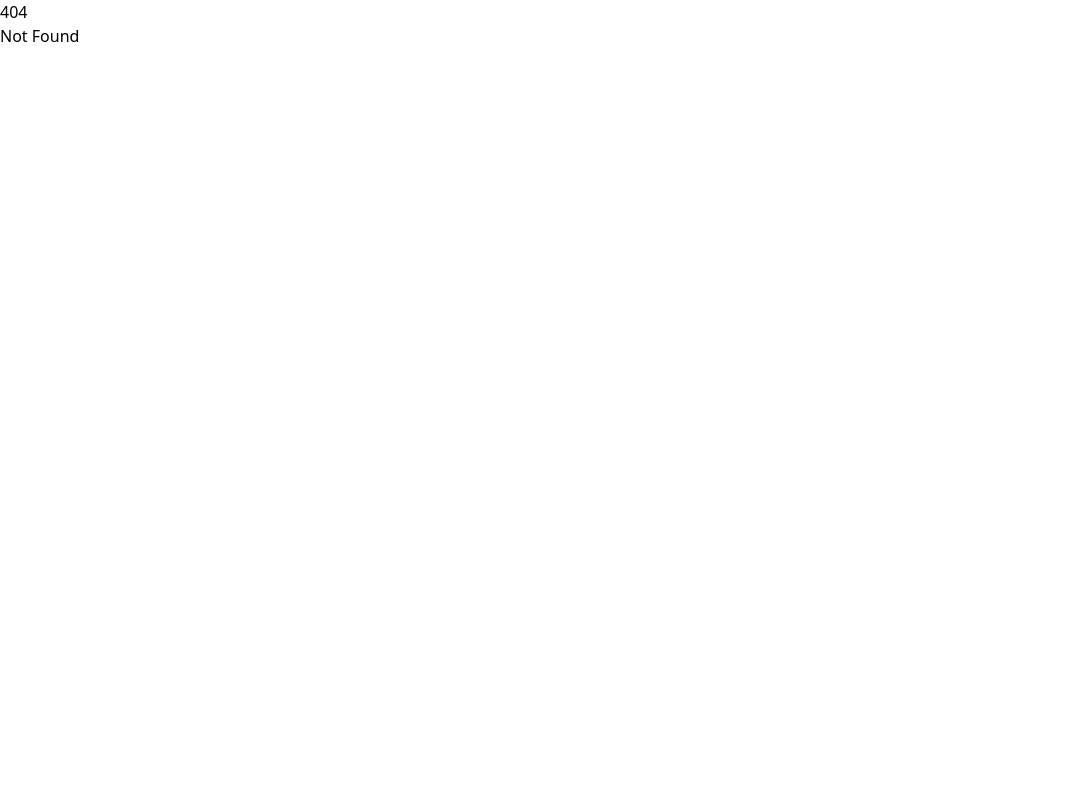
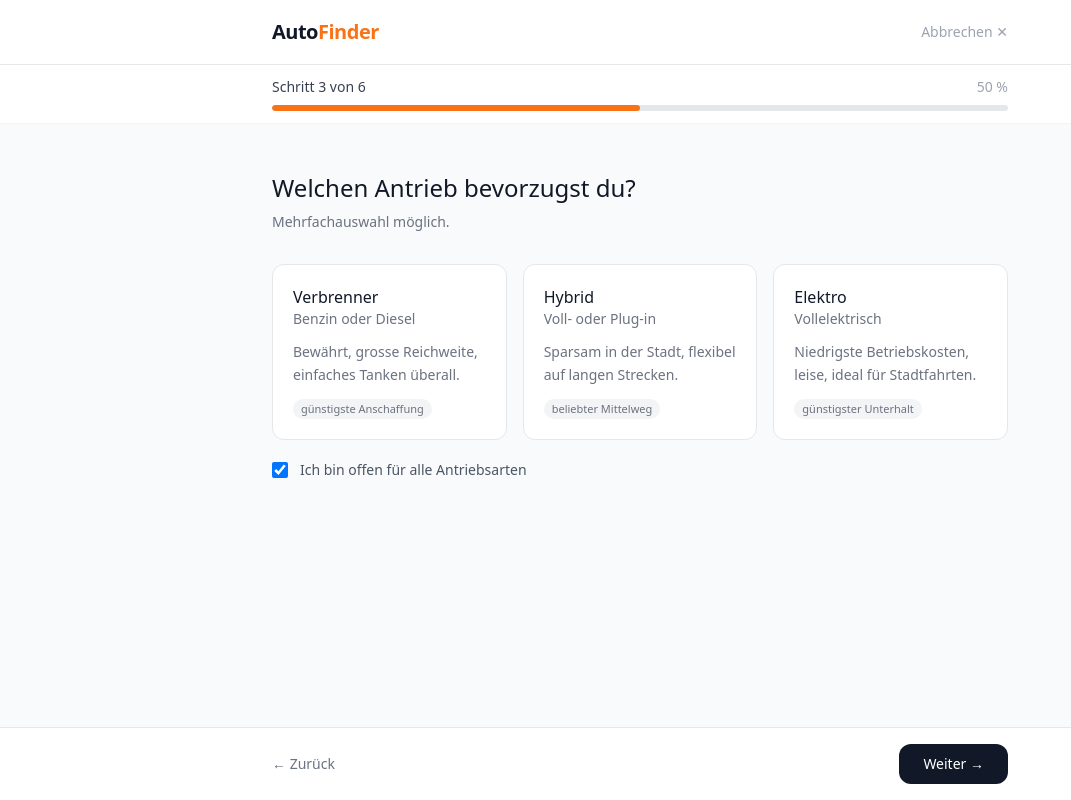
Before and after one commit to savethedavee/prototyping-ln, a SvelteKit app in the folder autofinder/: page /finder/antrieb in a window 1280 px wide. Before the commit this address had no page. Shown: the whole page, without its empty margins (0-1071 px from the left). Built offline with nearby package versions, Linux system fonts and the light colour scheme.

Commit message:
feat: antrieb Step

```diff
--- /dev/null
+++ b/autofinder/src/routes/finder/antrieb/+page.svelte
@@ -0,0 +1,119 @@
+<script lang="ts">
+	import { searchInputs } from '$lib/stores/questionnaire';
+	import QuestionnaireFrame from '$lib/components/QuestionnaireFrame.svelte';
+
+	const OPTIONS = [
+		{
+			key: 'combustion',
+			label: 'Verbrenner',
+			sub: 'Benzin oder Diesel',
+			desc: 'Bewährt, grosse Reichweite, einfaches Tanken überall.',
+			badge: 'günstigste Anschaffung'
+		},
+		{
+			key: 'hybrid',
+			label: 'Hybrid',
+			sub: 'Voll- oder Plug-in',
+			desc: 'Sparsam in der Stadt, flexibel auf langen Strecken.',
+			badge: 'beliebter Mittelweg'
+		},
+		{
+			key: 'electric',
+			label: 'Elektro',
+			sub: 'Vollelektrisch',
+			desc: 'Niedrigste Betriebskosten, leise, ideal für Stadtfahrten.',
+			badge: 'günstigster Unterhalt'
+		}
+	];
+
+	let openToAll = $state($searchInputs.drivetrain.length === 0);
+
+	function toggleOption(key: string) {
+		openToAll = false;
+		searchInputs.update((s) => {
+			const drivetrain = s.drivetrain.includes(key)
+				? s.drivetrain.filter((k) => k !== key)
+				: [...s.drivetrain, key];
+			return { ...s, drivetrain };
+		});
+	}
+
+	function toggleOpenToAll() {
+		openToAll = !openToAll;
+		if (openToAll) {
+			searchInputs.update((s) => ({ ...s, drivetrain: [] }));
+		}
+	}
+</script>
+
+<svelte:head>
+	<title>Antrieb – AutoFinder</title>
+</svelte:head>
+
+<QuestionnaireFrame currentStep={3} backHref="/finder/nutzung" nextHref="/finder/marken">
+	<h1 class="text-2xl font-medium text-gray-900">Welchen Antrieb bevorzugst du?</h1>
+	<p class="mt-2 text-sm text-gray-500">Mehrfachauswahl möglich.</p>
+
+	<div class="mt-8 grid grid-cols-1 gap-4 md:grid-cols-3">
+		{#each OPTIONS as opt}
+			{@const selected = $searchInputs.drivetrain.includes(opt.key)}
+			<button
+				onclick={() => toggleOption(opt.key)}
+				class="rounded-card border p-5 text-left transition-all"
+				class:border-gray-900={selected}
+				class:bg-gray-900={selected}
+				class:border-gray-200={!selected}
+				class:bg-white={!selected}
+				class:hover:border-gray-400={!selected}
+			>
+				<div class="flex items-start justify-between">
+					<div>
+						<p
+							class="font-medium"
+							class:text-white={selected}
+							class:text-gray-900={!selected}
+						>
+							{opt.label}
+						</p>
+						<p
+							class="text-sm"
+							class:text-gray-300={selected}
+							class:text-gray-500={!selected}
+						>
+							{opt.sub}
+						</p>
+					</div>
+					{#if selected}
+						<span class="text-white">✓</span>
+					{/if}
+				</div>
+				<p
+					class="mt-3 text-sm leading-relaxed"
+					class:text-gray-300={selected}
+					class:text-gray-500={!selected}
+				>
+					{opt.desc}
+				</p>
+				<span
+					class="mt-3 inline-block rounded-full px-2 py-0.5 text-[11px] font-medium"
+					class:bg-white={selected}
+					class:text-gray-800={selected}
+					class:bg-gray-100={!selected}
+					class:text-gray-500={!selected}
+				>
+					{opt.badge}
+				</span>
+			</button>
+		{/each}
+	</div>
+
+	<label class="mt-5 flex cursor-pointer items-center gap-3">
+		<input
+			type="checkbox"
+			checked={openToAll}
+			onchange={toggleOpenToAll}
+			class="h-4 w-4 rounded border-gray-300 text-gray-900"
+		/>
+		<span class="text-sm text-gray-600">Ich bin offen für alle Antriebsarten</span>
+	</label>
+</QuestionnaireFrame>
```
